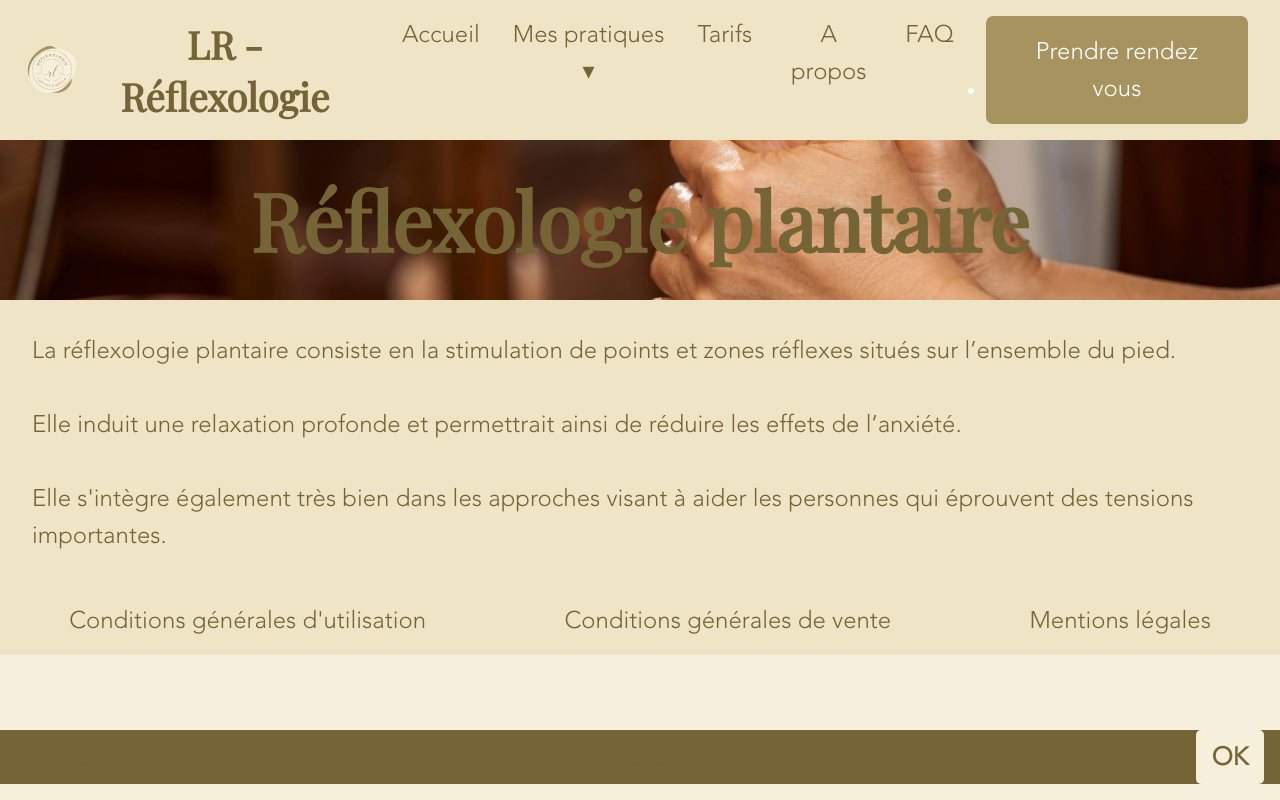
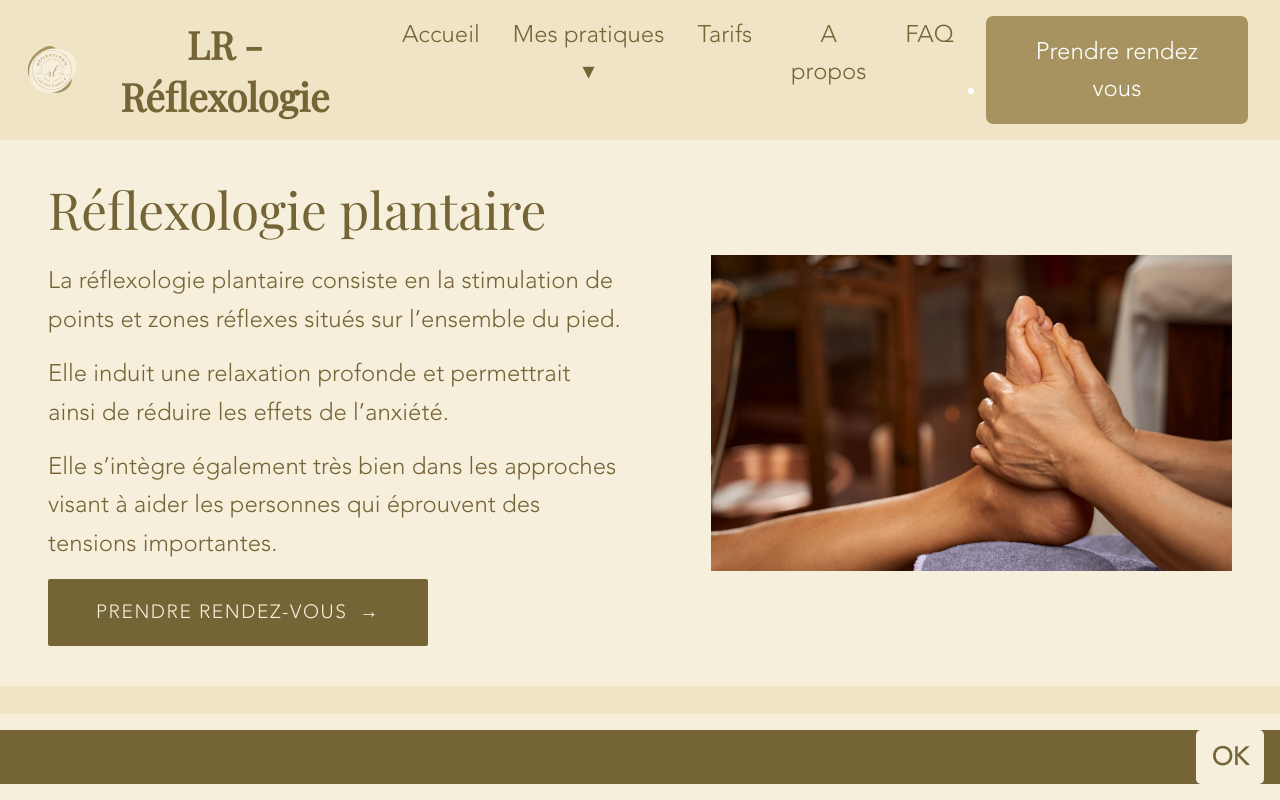
Before and after one commit to lenny-vigeon-dev/originL-website, a SvelteKit app: page /reflexologie-plantaire in a window 1280 px wide. Built offline with nearby package versions, Linux system fonts and the light colour scheme.

Commit message:
feat: added a few components to modify the information pages

```diff
--- /dev/null
+++ b/src/lib/components/InfoPageQA.svelte
@@ -0,0 +1,24 @@
+<script lang="ts">
+  import type { Snippet } from 'svelte';
+
+  interface Props {
+    title: string;
+    children: Snippet;
+  }
+
+  let { title, children }: Props = $props();
+</script>
+
+<section class="w-full box-border bg-[var(--color1)] px-6 py-12 min-[901px]:px-12">
+  <div class="mx-auto w-full max-w-[1200px]">
+    <h2
+      class="m-0 text-center font-[family-name:var(--font-title)] text-[clamp(2rem,4vw,3.25rem)] leading-[1.2] font-normal text-[var(--color4)]"
+    >
+      {title}
+    </h2>
+
+    <div class="mt-10 flex w-full flex-col gap-4">
+      {@render children()}
+    </div>
+  </div>
+</section>
--- /dev/null
+++ b/src/lib/components/InfoPageSection.svelte
@@ -0,0 +1,57 @@
+<script lang="ts">
+  import type { Snippet } from 'svelte';
+
+  interface Props {
+    title: string;
+    imageSrc: string;
+    imageAlt: string;
+    children: Snippet;
+    ctaHref?: string | null;
+    ctaLabel?: string;
+  }
+
+  let {
+    title,
+    imageSrc,
+    imageAlt,
+    children,
+    ctaHref = '/reservation',
+    ctaLabel = 'Prendre rendez-vous'
+  }: Props = $props();
+</script>
+
+<section class="box-border w-full bg-[var(--color1)]">
+  <div
+    class="mx-auto grid w-full max-w-[1400px] box-border grid-cols-1 items-center gap-8 px-6 py-10 min-[901px]:grid-cols-[1.1fr_1fr] min-[901px]:gap-[clamp(2rem,7vw,6rem)] min-[901px]:px-12"
+  >
+    <div class="min-w-0">
+      <h1
+        class="m-0 font-[family-name:var(--font-title)] text-[clamp(2rem,4vw,3.75rem)] leading-[1.15] font-normal text-[var(--color4)]"
+      >
+        {title}
+      </h1>
+
+      <div
+        class="mt-6 font-[family-name:var(--font-body)] text-[var(--color4)] [&_p]:m-0 [&_p]:text-[1.5rem] [&_p]:leading-[1.6] [&_p+p]:mt-4"
+      >
+        {@render children()}
+      </div>
+
+      {#if ctaHref}
+        <a
+          href={ctaHref}
+          class="mt-4 inline-flex items-center justify-center gap-3 rounded-[2px] bg-[var(--color4)] px-12 py-6 font-[family-name:var(--font-body)] text-[1.2rem] leading-none tracking-[0.08em] text-[var(--color1)] uppercase no-underline transition-colors hover:bg-[var(--color3)] hover:text-[var(--color1)] focus-visible:outline-2 focus-visible:outline-offset-4 focus-visible:outline-[var(--color4)]"
+        >
+          <span>{ctaLabel}</span>
+          <span aria-hidden="true">→</span>
+        </a>
+      {/if}
+    </div>
+
+    <img
+      src={imageSrc}
+      alt={imageAlt}
+      class="block aspect-[28/17] w-full min-w-0 object-cover object-center"
+    />
+  </div>
+</section>
--- a/src/lib/components/QAQuestion.svelte
+++ b/src/lib/components/QAQuestion.svelte
@@ -1,7 +1,9 @@
 <script lang="ts">
+  import type { Snippet } from 'svelte';
+
   interface Props {
     question: string;
-    children: import('svelte').Snippet;
+    children: Snippet;
   }
 
   let { question, children }: Props = $props();
@@ -30,7 +32,9 @@
   </button>
 
   {#if isOpen}
-    <div class="pb-6 leading-relaxed text-[var(--color4)]">
+    <div
+      class="pb-6 text-[1.75rem] leading-relaxed text-[var(--color4)] [&_p]:text-[1.25rem] [&_p]:leading-relaxed"
+    >
       {@render children()}
     </div>
   {/if}
--- a/src/routes/massage-plantaire-ou-palmaire/+page.svelte
+++ b/src/routes/massage-plantaire-ou-palmaire/+page.svelte
@@ -1,27 +1,33 @@
 <script lang="ts">
-  import PracticeTemplate from '$lib/components/PracticeTemplate.svelte';
-  import TextTile from '$lib/components/TextTile.svelte';
   import BasicContainer from '$lib/components/BasicContainer.svelte';
+  import InfoPageSection from '$lib/components/InfoPageSection.svelte';
 </script>
 
 <BasicContainer>
-  <PracticeTemplate
+  <InfoPageSection
     title="Massage plantaire ou palmaire"
-    background="massage_plantaire_ou_palmaire.jpg"
+    imageSrc="/massage_plantaire_ou_palmaire.jpg"
+    imageAlt="Massage des pieds ou des mains"
   >
-    <TextTile bg_color="var(--color5)">
+    <p>
       Cette prestation a pour vocation d’offrir un véritable
-      moment de détente à l’une ou l’autres de ces parties du corps
+      moment de détente à l’une ou l’autre de ces parties du corps
       que sont les pieds ou les mains, sollicitées tout au long de la journée.
-      <br />
+    </p>
+
+    <p>
       Ces massages présentent également un intérêt pour les personnes alitées
       ou qui ne souhaitent pas recevoir un massage corporel.
-      <br /><br />
+    </p>
+
+    <p>
       Ce type de massage a pour effet d’induire une profonde relaxation
       et un net assouplissement des zones massées.
-      <br /><br />
+    </p>
+
+    <p>
       Les massages plantaires et/ou palmaires peuvent
       également aider à améliorer la qualité du sommeil.
-    </TextTile>
-  </PracticeTemplate>
+    </p>
+  </InfoPageSection>
 </BasicContainer>
--- a/src/routes/reflexologie-faciale/+page.svelte
+++ b/src/routes/reflexologie-faciale/+page.svelte
@@ -1,23 +1,25 @@
 <script lang="ts">
-  import PracticeTemplate from '$lib/components/PracticeTemplate.svelte';
-  import TextTile from '$lib/components/TextTile.svelte';
   import BasicContainer from '$lib/components/BasicContainer.svelte';
+  import InfoPageSection from '$lib/components/InfoPageSection.svelte';
 </script>
 
 <BasicContainer>
-  <PracticeTemplate
+  <InfoPageSection
     title="Réflexologie faciale"
-    background="reflexo_faciale.jpg"
+    imageSrc="/reflexo_faciale.jpg"
+    imageAlt="Séance de réflexologie faciale"
   >
-    <TextTile bg_color="var(--color5)">
+    <p>
       La réflexologie faciale est une méthode développée dans les années 1980
       par le professeur Bui Quoc Chau.
-      <br /><br />
+    </p>
+
+    <p>
       Elle se pratique généralement à l’aide d’un stylet
       (instrument à bout rond) ; mais il est possible d’alterner
       avec des techniques manuelles. Cette technicité induit une stimulation
       sensorielle sur le visage et est tout à fait
       adaptée pour tonifier le visage.
-    </TextTile>
-  </PracticeTemplate>
+    </p>
+  </InfoPageSection>
 </BasicContainer>
--- a/src/routes/reflexologie-palmaire/+page.svelte
+++ b/src/routes/reflexologie-palmaire/+page.svelte
@@ -1,22 +1,24 @@
 <script lang="ts">
-  import PracticeTemplate from '$lib/components/PracticeTemplate.svelte';
-  import TextTile from '$lib/components/TextTile.svelte';
   import BasicContainer from '$lib/components/BasicContainer.svelte';
+  import InfoPageSection from '$lib/components/InfoPageSection.svelte';
 </script>
 
 <BasicContainer>
-  <PracticeTemplate
+  <InfoPageSection
     title="Réflexologie palmaire"
-    background="reflexo_palmaire.jpg"
+    imageSrc="/reflexo_palmaire.jpg"
+    imageAlt="Séance de réflexologie palmaire avec massage de la main"
   >
-    <TextTile bg_color="var(--color5)">
+    <p>
       Comme pour le pied, les différentes parties du corps se
       retrouvent également en correspondance sur l’ensemble de
       la main. La réflexologie palmaire consiste en la stimulation
       de points et zones réflexes situés sur la main.
-      <br /><br />
+    </p>
+
+    <p>
       La réflexologie palmaire s’intègre parfaitement dans
       l’accompagnement de personnes âgées ou d’enfants.
-    </TextTile>
-  </PracticeTemplate>
+    </p>
+  </InfoPageSection>
 </BasicContainer>
--- a/src/routes/reflexologie-plantaire/+page.svelte
+++ b/src/routes/reflexologie-plantaire/+page.svelte
@@ -1,23 +1,69 @@
 <script lang="ts">
-  import PracticeTemplate from '$lib/components/PracticeTemplate.svelte';
-  import TextTile from '$lib/components/TextTile.svelte';
+  import PicText2 from '$lib/components/PicText2.svelte';
+  import Title from '$lib/components/Title.svelte';
+  import Tile from '$lib/components/Tile.svelte';
   import BasicContainer from '$lib/components/BasicContainer.svelte';
+  import InfoPageSection from '$lib/components/InfoPageSection.svelte';
+  import InfoPageQA from '$lib/components/InfoPageQA.svelte';
+  import QAQuestion from '$lib/components/QAQuestion.svelte';
 </script>
 
 <BasicContainer>
-  <PracticeTemplate
+  <InfoPageSection
     title="Réflexologie plantaire"
-    background="reflexo_plantaire.jpg"
+    imageSrc="/reflexo_plantaire.jpg"
+    imageAlt="Stimulation des zones réflexes du pied"
   >
-    <TextTile bg_color="var(--color5)">
+    <p>
       La réflexologie plantaire consiste en la stimulation de
       points et zones réflexes situés sur l’ensemble du pied.
-      <br /><br />
+    </p>
+
+    <p>
       Elle induit une relaxation profonde et permettrait ainsi de
       réduire les effets de l’anxiété.
-      <br /><br />
-      Elle s'intègre également très bien dans les approches visant à aider
+    </p>
+
+    <p>
+      Elle s’intègre également très bien dans les approches visant à aider
       les personnes qui éprouvent des tensions importantes.
-    </TextTile>
-  </PracticeTemplate>
+    </p>
+  </InfoPageSection>
+  <Tile bg_color="var(--color5)">
+    <PicText2
+      left={false}
+      img_path="salle_reflexo.jpg"
+      img_alt="Salle de consultation"
+    >
+      <Title title="Déroulé d'une séance:" position="center">
+        <p>
+          Vous serez installé(e) confortablement sur ma table de massage,
+          avec un coussin sous la tête et les genoux. Une couverture sera à votre disposition
+          pour vous assurer un confort optimal.
+          <br /><br />
+          Pendant la séance, j’appliquerai la méthode de réflexologie en identifiant avec vous les zones
+          les plus sensibles, en lien avec les échanges que nous aurons eu au préalable.
+          Nous travaillerons ensemble sur ces zones afin de favoriser votre bien-être.
+        </p>
+      </Title>
+    </PicText2>
+  </Tile>
+  <InfoPageQA title="Questions fréquentes">
+    <QAQuestion
+      question="Quelle est la durée d'une séance de réflexologie plantaire ?"
+    >
+      Une séance de réflexologie plantaire dure généralement entre 45 minutes et 1 heure. Cela inclut le temps nécessaire pour discuter de vos besoins et de vos préoccupations avant la séance, ainsi que le temps de relaxation après la stimulation des zones réflexes.
+    </QAQuestion>
+    <QAQuestion
+      question="À quelle fréquence devrais-je recevoir des séances de réflexologie plantaire ?"
+    >
+      La fréquence des séances de réflexologie plantaire dépend de vos besoins individuels et de vos objectifs de bien-être. Certaines personnes peuvent bénéficier d'une séance hebdomadaire, tandis que d'autres
+  peuvent préférer des séances toutes les deux semaines ou mensuelles. Il est recommandé de discuter de votre situation avec le praticien pour déterminer la fréquence la plus appropriée.
+    </QAQuestion>
+    <QAQuestion
+      question="La réflexologie plantaire est-elle adaptée à tout le monde ?"
+    >
+      La réflexologie plantaire est généralement considérée comme sûre pour la plupart des personnes. Cependant, il est important de consulter un professionnel de santé avant de commencer toute nouvelle thérapie, surtout si vous avez des conditions médicales préexistantes ou si vous êtes enceinte.
+    </QAQuestion>
+  </InfoPageQA>
 </BasicContainer>
```
Also changed, not shown: src/routes/reflexologie-auriculaire/+page.svelte (+21 -15 lines).
